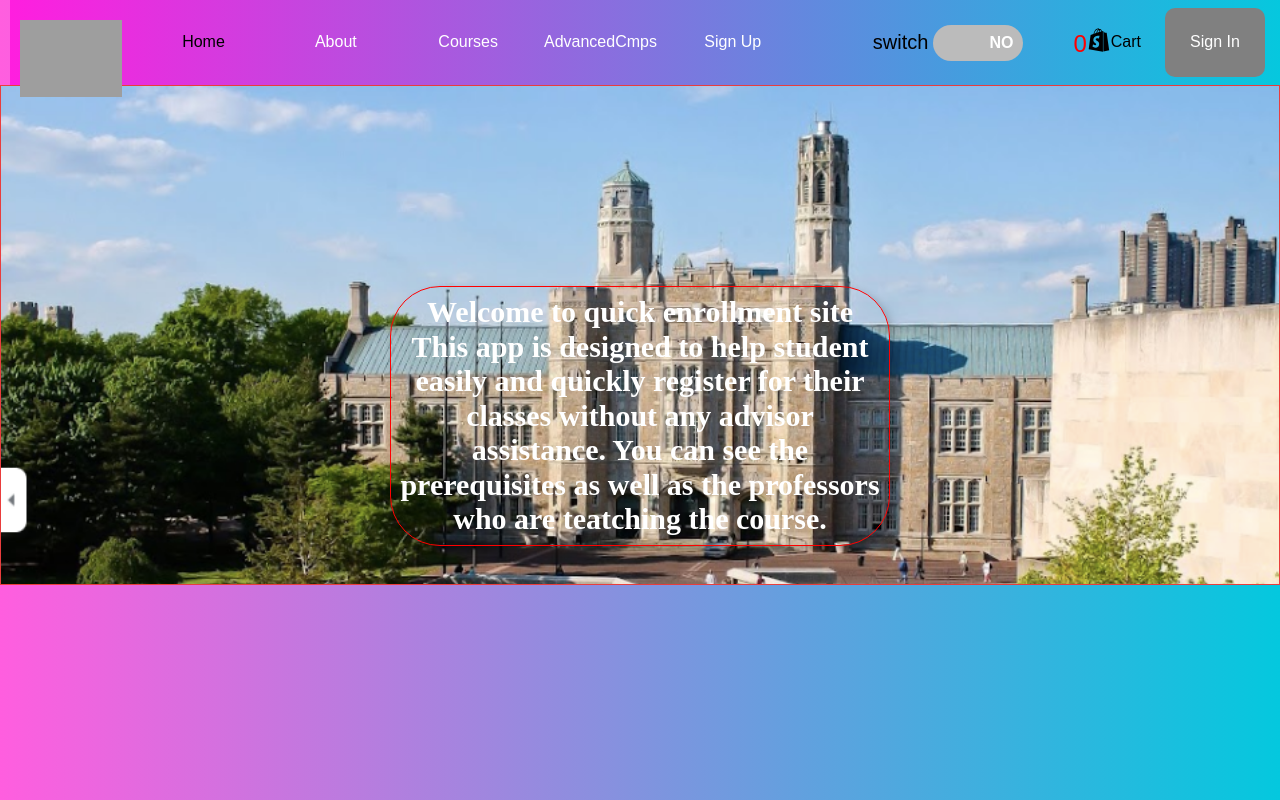
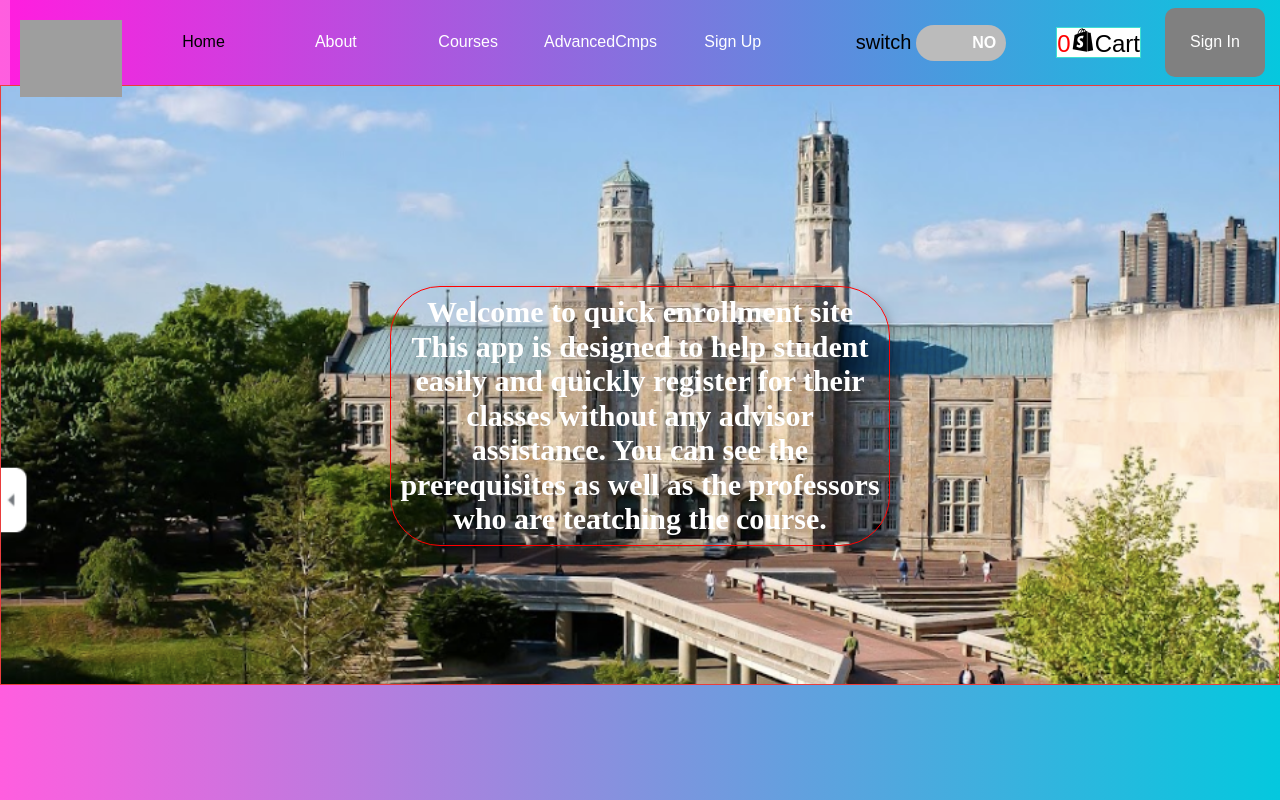
Before and after one commit to abdel1413/enrollment_app, a React (Create React App) app: page / in a window 1280 px wide. Built offline with nearby package versions, Linux system fonts and the light colour scheme; no server answers; grey boxes are pictures that could not be loaded.

Commit message:
added some express sessions

```diff
--- a/package.json
+++ b/package.json
@@ -7,6 +7,7 @@
     "@testing-library/jest-dom": "^5.11.4",
     "@testing-library/react": "^11.1.0",
     "@testing-library/user-event": "^12.1.10",
+    "axios": "^0.24.0",
     "nodemon": "^2.0.15",
     "react": "^17.0.2",
     "react-dom": "^17.0.2",
--- a/src/App.js
+++ b/src/App.js
@@ -20,6 +20,12 @@ function App() {
     new Array(courses.length).fill(false)
   );
 
+  // Adv Cmps
+  const [advCourse, setAdvCourse] = useState([]);
+  const [isChecked, setIsChecked] = useState(
+    new Array(advCourse.length).fill(false)
+  );
+
   useEffect(() => {
     const getCoursesData = async () => {
       const response = await axios.get("http://localhost:3001/courselist");
@@ -39,17 +45,41 @@ function App() {
     displayCourses();
   }, []);
 
-  // Adv Cmps
-  const [advCourse, setAdvCourse] = useState([]);
-  const [isChecked, setIsChecked] = useState(
-    new Array(advCourse.length).fill(false)
-  );
+  // console.log(isChecked);
+  // console.log(checkState);
+
+  // for (let check in isChecked) {
+  //   console.log("this is total");
+  //   if (isChecked) {
+  //     console.log(check);
+  //   }
+  // }
+
+  // for (let i in advCourse) {
+  //   console.log("course is here");
+  //   if (isChecked === i) {
+  //     console.log(advCourse.Classe);
+  //   }
+  // }
+
+  // console.log({ advCourse });
+  advCourse.map((ind, key) => {
+    // console.log(key);
+    console.log(ind);
+    for (let i in isChecked) {
+      if (key === i) {
+        console.log(ind);
+      }
+    }
+  });
 
   // Keep track of selected items
   const total =
     isChecked.filter((item) => item).length +
     checkState.filter((item) => item).length;
   //setTotalItems(total)
+
+  console.log({ total });
 
   return (
     <Router>
@@ -93,3 +123,13 @@ function App() {
 }
 
 export default App;
+
+/**1. Intro to team (Pictures, Names, Role)
+2. Hook/Opening + Capstone Challenge Question
+3. Empathize/User Research: What research did you do? With who? What were the user needs you uncovered?
+4. Problem Statement: What was the problem you identified? Why is it important to address?
+5. Solution: What is your prototype (high level)?
+6. Solution: Share your prototype—how does it solve the problem?
+7. Refine: What feedback did you get on the prototype? How would you change the solution?
+8. Next steps: How would this be implemented?
+9. Summary + Thank You: Summarize main points [where you started, what you worked through, where you landed] */
--- a/src/components/HomeComp/Home.css
+++ b/src/components/HomeComp/Home.css
@@ -5,13 +5,10 @@
 } */
 
 .homepage {
-  /* display: "flex";
-  justify-content: "center"; */
-  /* align-items: "center"; */
   border: 1px solid #e93d3d;
   background-image: url("Lehman.png");
   background-size: cover;
-  height: 500px;
+  height: 600px;
   width: "100%";
   margin: 0px;
 }
--- a/src/components/NavBar/Links.js
+++ b/src/components/NavBar/Links.js
@@ -1,48 +1,60 @@
-import React from 'react'
+import React from "react";
 // import { NavLink  } from 'react-router-dom'
 // import { Nav, Bars, NavMenu,NavBtn,NavBtnLink
 //  } from './NavbarElements'
 //  NavMenu,
- import {
-    Nav,
-    NavLink,
-    Bars,
-    NavBtn,
-    NavBtnLink,
-  } from "./NavbarElements";
-  import 'tachyons'
-  import './navCart.css'
+import { Nav, NavLink, Bars, NavBtn, NavBtnLink } from "./NavbarElements";
+import "tachyons";
+import "./navCart.css";
 
-  import './nav.css'
-  import'./navMenue.css'
-  import cunyLogo1 from '../Logos/LehmanLogo.png'
-import { FaShopify, FaShoppingBasket, FaShoppingCart} from 'react-icons/fa';
-import SwitchButton from '../SwitchComp/SwitchButton';
+import "./nav.css";
+import "./navMenue.css";
+import cunyLogo1 from "../Logos/LehmanLogo.png";
+import { FaShopify, FaShoppingBasket, FaShoppingCart } from "react-icons/fa";
+import SwitchButton from "../SwitchComp/SwitchButton";
 // import {MdOutlineAddShoppingCart}from 'react-iocons/md'
 // import { MdOutlineAddShoppingCart } from '@mui/icons-material'
 
+const Links = ({ totalItems }) => {
+  const displayitems = document.getElementById("shoppingcart");
+  // console.log({ displayitems });
+  // displayitems.addEventListener(onclick, ItiemsInCart);
 
-
-const Links =({ totalItems })=>{
-  return(
+  const ItiemsInCart = () => {
+    alert("it is listening");
+  };
+  return (
     <div>
       <Nav>
-        <Bars/>
+        <Bars />
         {/* z <div className='nav'> */}
         {/* <NavMenu> */}
-        <div className='navmenue'>
-          <div className='  logodiv mv4 w-100 w-100 mw6'>
-            <a className='logo ' href='https://www.lehman.edu/'>
-              <img   src={cunyLogo1} alt='Logo'/>
+        <div className="navmenue">
+          <div className="  logodiv mv4 w-100 w-100 mw6">
+            <a className="logo " href="https://www.lehman.edu/">
+              <img src={cunyLogo1} alt="Logo" />
             </a>
           </div>
 
-
-          <NavLink to='/' activeStyle> Home </NavLink>
-          <NavLink to='/About' activeStyle> About  </NavLink>
-          <NavLink to='/Courses' activeStyle>  Courses  </NavLink>
-          <NavLink to='/AdvancedCmps' activeStyle> AdvancedCmps</NavLink>
-          <NavLink to='/SignUp' activeStyle >Sign Up </NavLink>
+          <NavLink to="/" activeStyle>
+            {" "}
+            Home{" "}
+          </NavLink>
+          <NavLink to="/About" activeStyle>
+            {" "}
+            About{" "}
+          </NavLink>
+          <NavLink to="/Courses" activeStyle>
+            {" "}
+            Courses{" "}
+          </NavLink>
+          <NavLink to="/AdvancedCmps" activeStyle>
+            {" "}
+            AdvancedCmps
+          </NavLink>
+          <NavLink to="/SignUp" activeStyle>
+            Sign Up{" "}
+          </NavLink>
           {/* </NavMenu> */}
         </div>
         <NavBtn>
@@ -53,21 +65,30 @@ const Links =({ totalItems })=>{
 
           </FaShoppingBasket>
       </div> */}
-      <div> <SwitchButton label='switch'/> </div>
-      <div className='shoppingcart f3 '>
-        <span className='counter'>{totalItems}</span>
-         <FaShopify zise='2em'/>
+          <div>
+            {" "}
+            <SwitchButton label="switch" />{" "}
           </div>
+          <div className="shoppingcart f3 " id="shoppingcart">
+            <span className="counter" id="counter">
+              {totalItems}
+            </span>
+            <FaShopify zise="2em" className="displayItems" id="displayItems">
+              {totalItems}
+            </FaShopify>
+
             <span className="material-icons md-18">Cart</span>
-      <NavBtnLink to='/SignIn' activeStyle >Sign In</NavBtnLink>
+          </div>
+          <NavBtnLink to="/SignIn" activeStyle>
+            Sign In
+          </NavBtnLink>
         </NavBtn>
       </Nav>
       {/* </div> */}
     </div>
-  )
-}
+  );
+};
 
-<span className="nav-cart-icon nav-sprite"></span>
-
+<span className="nav-cart-icon nav-sprite"></span>;
 
 export default Links;
--- a/src/components/NavBar/nav.css
+++ b/src/components/NavBar/nav.css
@@ -42,3 +42,8 @@
 .counter {
   color: red;
 }
+
+.shoppingcart {
+  border: turquoise solid 1px;
+  background-color: white;
+}
```
Also changed, not shown: 1 other file (tests, documents, lock files or other folders). Lines whose indentation alone changed are shown as unchanged.
